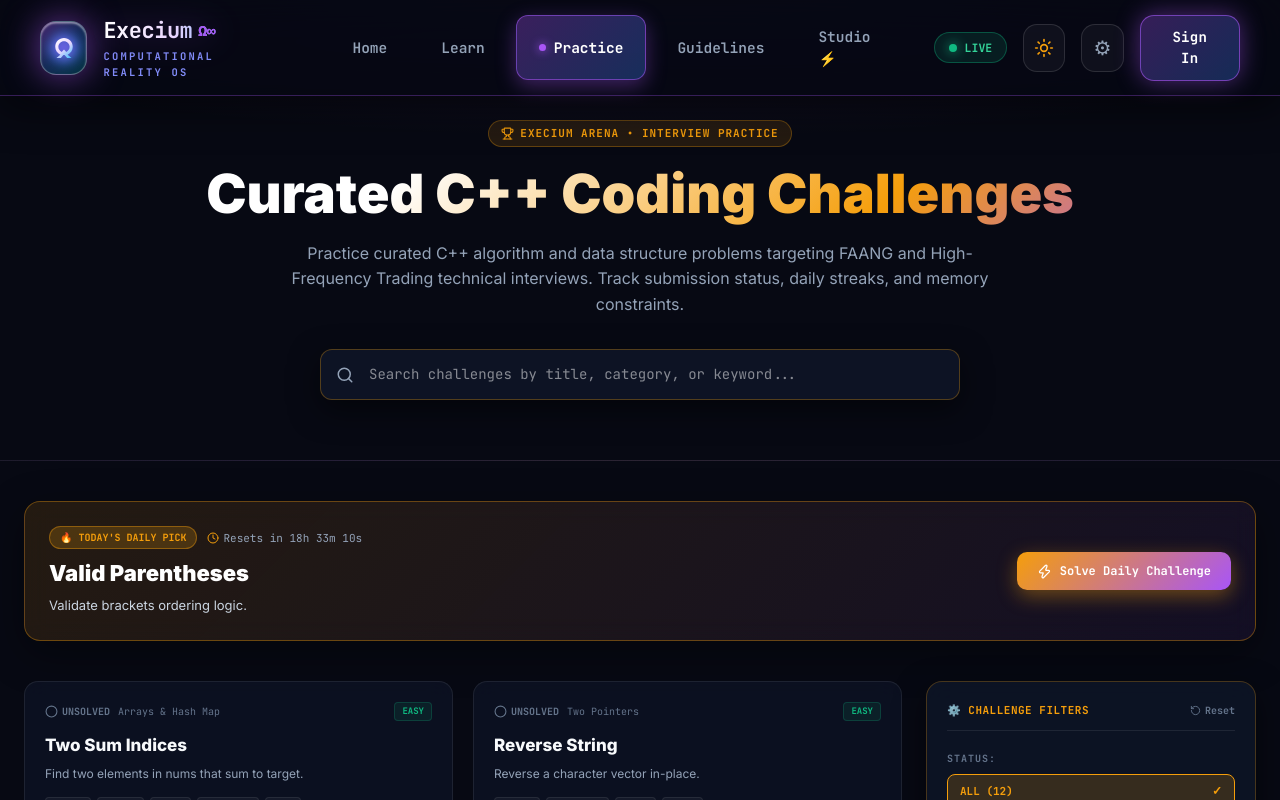
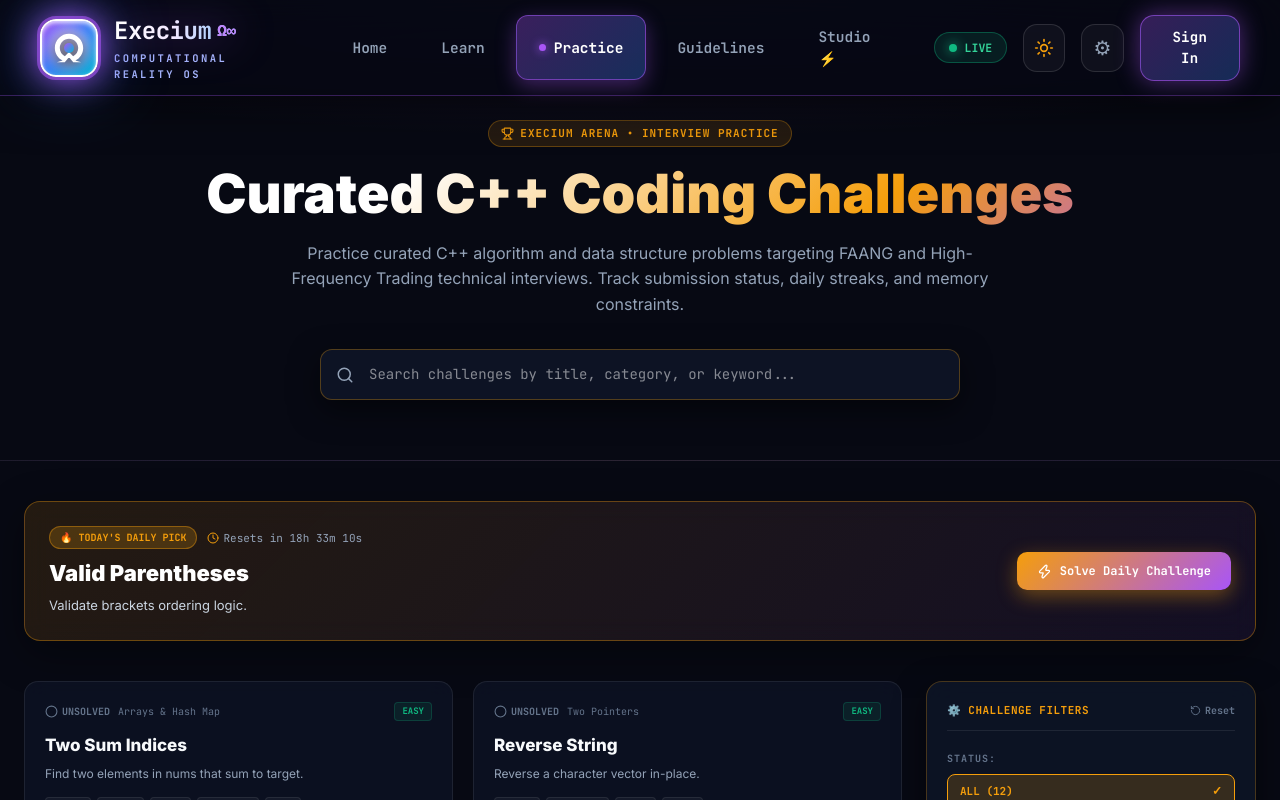
Before and after one commit to thakurcodeshere/Execium, a Next.js app: page /practice in a window 1280 px wide. Shown: the top 800 px of the page. Built offline with nearby package versions, Linux system fonts and the light colour scheme.

Commit message:
Redesign Execium logo icon to supreme hyper-highlighted Quantum Omega emblem badge with neon multi-aura glow

```diff
--- a/components/Navbar.tsx
+++ b/components/Navbar.tsx
@@ -58,57 +58,59 @@ export default function Navbar() {
       fontFamily: "'Inter', sans-serif",
       boxShadow: "0 10px 40px rgba(0, 0, 0, 0.6)"
     }}>
-      {/* ── DOUBLE THICKNESS BRAND LOGO ICON & TYPOGRAPHY ── */}
+      {/* ── SUPREME HIGH-IMPACT EXECIUM BRAND LOGO ICON & TYPOGRAPHY ── */}
       <Link href="/" style={{ textDecoration: "none", display: "flex", alignItems: "center", gap: 16 }}>
-        {/* Scaled Quantum Omega SVG Icon Badge */}
+        {/* Supreme Hyper-Highlighted Quantum Omega Badge */}
         <div style={{
-          width: 54, height: 54, borderRadius: 16,
-          background: "linear-gradient(135deg, rgba(168,85,247,0.4), rgba(59,130,246,0.3), rgba(6,182,212,0.25))",
-          border: "1.5px solid rgba(255, 255, 255, 0.3)",
+          width: 58, height: 58, borderRadius: 16,
+          background: "linear-gradient(135deg, #a855f7 0%, #3b82f6 50%, #06b6d4 100%)",
+          border: "2px solid #ffffff",
+          outline: "3px solid rgba(168, 85, 247, 0.6)",
           display: "flex", alignItems: "center", justifyContent: "center",
-          boxShadow: "0 0 35px rgba(168,85,247,0.6), inset 0 1.5px 2px rgba(255,255,255,0.5)",
-          position: "relative", overflow: "hidden", transition: "all 0.3s ease"
+          boxShadow: "0 0 35px #a855f7, 0 0 65px rgba(59,130,246,0.7), inset 0 2px 4px rgba(255,255,255,0.8)",
+          position: "relative", overflow: "hidden", transition: "all 0.3s ease",
+          cursor: "pointer", flexShrink: 0
         }}>
-          {/* Inner Ambient Glow Dot */}
+          {/* Pulsing Core Energy Orb */}
           <div style={{
-            position: "absolute", width: 30, height: 30, borderRadius: "50%",
-            background: "radial-gradient(circle, #a855f7 0%, #3b82f6 70%, transparent 100%)",
-            filter: "blur(6px)", opacity: 0.85
+            position: "absolute", width: 40, height: 40, borderRadius: "50%",
+            background: "radial-gradient(circle, #ffffff 0%, #e9d5ff 40%, transparent 100%)",
+            filter: "blur(6px)", opacity: 0.9
           }} />
 
-          {/* Scaled Glowing Quantum Omega + Infinity SVG Logo */}
-          <svg width="30" height="30" viewBox="0 0 24 24" fill="none" xmlns="http://www.w3.org/2000/svg" style={{ zIndex: 2 }}>
+          {/* Bold Supreme Quantum Omega SVG Emblem */}
+          <svg width="34" height="34" viewBox="0 0 24 24" fill="none" xmlns="http://www.w3.org/2000/svg" style={{ zIndex: 3, filter: "drop-shadow(0 3px 6px rgba(0,0,0,0.8))" }}>
             <path
-              d="M12 4C8.13401 4 5 7.13401 5 11C5 13.8241 6.67138 16.2573 9.07007 17.3621L6 20H9.5L11.5 17.5H12.5L14.5 20H18L14.9299 17.3621C17.3286 16.2573 19 13.8241 19 11C19 7.13401 15.866 4 12 4ZM12 6.5C14.4853 6.5 16.5 8.51472 16.5 11C16.5 12.8252 15.4116 14.396 13.8447 15.1055L12 13.2L10.1553 15.1055C8.58841 14.396 7.5 12.8252 7.5 11C7.5 8.51472 9.51472 6.5 12 6.5Z"
-              fill="url(#execium-logo-grad-lg)"
+              d="M12 2C6.47715 2 2 6.47715 2 12C2 15.8906 4.22541 19.2605 7.4878 20.8711L3.5 22H9L11.5 19H12.5L15 22H20.5L16.5122 20.8711C19.7746 19.2605 22 15.8906 22 12C22 6.47715 17.5228 2 12 2ZM12 5.5C15.5899 5.5 18.5 8.41015 18.5 12C18.5 14.5422 17.0392 16.7423 14.9316 17.7842L12 14.8L9.06836 17.7842C6.96084 16.7423 5.5 14.5422 5.5 12C5.5 8.41015 8.41015 5.5 12 5.5Z"
+              fill="#ffffff"
             />
+            <circle cx="12" cy="12" r="3.5" fill="url(#supreme-core-grad)" />
             <defs>
-              <linearGradient id="execium-logo-grad-lg" x1="5" y1="4" x2="19" y2="20" gradientUnits="userSpaceOnUse">
-                <stop stopColor="#ffffff" />
-                <stop offset="0.5" stopColor="#e9d5ff" />
-                <stop offset="1" stopColor="#38bdf8" />
+              <linearGradient id="supreme-core-grad" x1="8.5" y1="8.5" x2="15.5" y2="15.5" gradientUnits="userSpaceOnUse">
+                <stop stopColor="#a855f7" />
+                <stop offset="1" stopColor="#06b6d4" />
               </linearGradient>
             </defs>
           </svg>
         </div>
 
         <div>
-          {/* Scaled Logo Title */}
+          {/* Supreme Logo Title */}
           <div style={{
-            fontFamily: "'JetBrains Mono', monospace", fontWeight: 900, fontSize: 22,
+            fontFamily: "'JetBrains Mono', monospace", fontWeight: 900, fontSize: 24,
             letterSpacing: "-0.5px",
-            background: "linear-gradient(90deg, #ffffff 0%, #e9d5ff 40%, #60a5fa 75%, #38bdf8 100%)",
+            background: "linear-gradient(90deg, #ffffff 0%, #f3e8ff 35%, #93c5fd 70%, #38bdf8 100%)",
             WebkitBackgroundClip: "text", WebkitTextFillColor: "transparent",
             display: "flex", alignItems: "center", gap: 6,
-            filter: "drop-shadow(0 0 16px rgba(168,85,247,0.4))"
+            filter: "drop-shadow(0 0 20px rgba(168,85,247,0.6))"
           }}>
-            Execium <span style={{ fontSize: 15, color: "#a855f7", WebkitTextFillColor: "#a855f7" }}>Ω∞</span>
+            Execium <span style={{ fontSize: 16, color: "#c084fc", WebkitTextFillColor: "#c084fc", fontWeight: 900 }}>Ω∞</span>
           </div>
 
-          {/* Scaled Subtitle */}
+          {/* Subtitle */}
           <div style={{
-            fontSize: 10.5, color: "#818cf8", fontFamily: "'JetBrains Mono', monospace",
-            letterSpacing: 2.2, fontWeight: 800, textTransform: "uppercase", marginTop: 2
+            fontSize: 10.5, color: "#a5b4fc", fontFamily: "'JetBrains Mono', monospace",
+            letterSpacing: 2.4, fontWeight: 900, textTransform: "uppercase", marginTop: 2
           }}>
             COMPUTATIONAL REALITY OS
           </div>
--- a/components/studio/LBarVertical.tsx
+++ b/components/studio/LBarVertical.tsx
@@ -462,31 +462,32 @@ export default function LBarVertical({ width, setWidth, onStartResize }: LBarVer
         justifyContent: isExpanded ? "space-between" : "center",
         padding: isExpanded ? "0 14px" : "0 8px", width: "100%"
       }}>
-        <Link href="/" style={{ textDecoration: "none", display: "flex", alignItems: "center", gap: 10 }}>
-          {/* New Quantum Omega SVG Icon Badge */}
+        <Link href="/" style={{ textDecoration: "none", display: "flex", alignItems: "center", gap: 12 }}>
+          {/* Supreme Hyper-Highlighted Quantum Omega Badge */}
           <div style={{
-            width: 38, height: 38, borderRadius: 11,
-            background: "linear-gradient(135deg, rgba(168,85,247,0.4), rgba(59,130,246,0.3), rgba(6,182,212,0.2))",
-            border: "1px solid rgba(255, 255, 255, 0.25)",
+            width: 44, height: 44, borderRadius: 13,
+            background: "linear-gradient(135deg, #a855f7 0%, #3b82f6 50%, #06b6d4 100%)",
+            border: "2px solid #ffffff",
+            outline: "2.5px solid rgba(168, 85, 247, 0.6)",
             display: "flex", alignItems: "center", justifyContent: "center",
-            boxShadow: "0 0 20px rgba(168,85,247,0.5), inset 0 1px 1px rgba(255,255,255,0.4)",
+            boxShadow: "0 0 25px #a855f7, 0 0 45px rgba(59,130,246,0.6), inset 0 1.5px 3px rgba(255,255,255,0.8)",
             position: "relative", overflow: "hidden", cursor: "pointer", flexShrink: 0
           }}>
             <div style={{
-              position: "absolute", width: 20, height: 20, borderRadius: "50%",
-              background: "radial-gradient(circle, #a855f7 0%, #3b82f6 70%, transparent 100%)",
-              filter: "blur(4px)", opacity: 0.8
+              position: "absolute", width: 28, height: 28, borderRadius: "50%",
+              background: "radial-gradient(circle, #ffffff 0%, #e9d5ff 40%, transparent 100%)",
+              filter: "blur(5px)", opacity: 0.85
             }} />
-            <svg width="22" height="22" viewBox="0 0 24 24" fill="none" xmlns="http://www.w3.org/2000/svg" style={{ zIndex: 2 }}>
+            <svg width="26" height="26" viewBox="0 0 24 24" fill="none" xmlns="http://www.w3.org/2000/svg" style={{ zIndex: 3, filter: "drop-shadow(0 2px 4px rgba(0,0,0,0.8))" }}>
               <path
-                d="M12 4C8.13401 4 5 7.13401 5 11C5 13.8241 6.67138 16.2573 9.07007 17.3621L6 20H9.5L11.5 17.5H12.5L14.5 20H18L14.9299 17.3621C17.3286 16.2573 19 13.8241 19 11C19 7.13401 15.866 4 12 4ZM12 6.5C14.4853 6.5 16.5 8.51472 16.5 11C16.5 12.8252 15.4116 14.396 13.8447 15.1055L12 13.2L10.1553 15.1055C8.58841 14.396 7.5 12.8252 7.5 11C7.5 8.51472 9.51472 6.5 12 6.5Z"
-                fill="url(#studio-logo-grad)"
+                d="M12 2C6.47715 2 2 6.47715 2 12C2 15.8906 4.22541 19.2605 7.4878 20.8711L3.5 22H9L11.5 19H12.5L15 22H20.5L16.5122 20.8711C19.7746 19.2605 22 15.8906 22 12C22 6.47715 17.5228 2 12 2ZM12 5.5C15.5899 5.5 18.5 8.41015 18.5 12C18.5 14.5422 17.0392 16.7423 14.9316 17.7842L12 14.8L9.06836 17.7842C6.96084 16.7423 5.5 14.5422 5.5 12C5.5 8.41015 8.41015 5.5 12 5.5Z"
+                fill="#ffffff"
               />
+              <circle cx="12" cy="12" r="3.5" fill="url(#supreme-studio-core)" />
               <defs>
-                <linearGradient id="studio-logo-grad" x1="5" y1="4" x2="19" y2="20" gradientUnits="userSpaceOnUse">
-                  <stop stopColor="#ffffff" />
-                  <stop offset="0.5" stopColor="#e9d5ff" />
-                  <stop offset="1" stopColor="#38bdf8" />
+                <linearGradient id="supreme-studio-core" x1="8.5" y1="8.5" x2="15.5" y2="15.5" gradientUnits="userSpaceOnUse">
+                  <stop stopColor="#a855f7" />
+                  <stop offset="1" stopColor="#06b6d4" />
                 </linearGradient>
               </defs>
             </svg>
@@ -494,10 +495,10 @@ export default function LBarVertical({ width, setWidth, onStartResize }: LBarVer
 
           {isExpanded && (
             <div style={{ display: "flex", flexDirection: "column" }}>
-              <span style={{ fontSize: 13, fontWeight: 900, color: T.uiText, fontFamily: "'JetBrains Mono', monospace", letterSpacing: "-0.3px", display: "flex", alignItems: "center", gap: 3 }}>
-                Execium <span style={{ fontSize: 10, color: "#a855f7" }}>Ω∞</span>
+              <span style={{ fontSize: 15, fontWeight: 900, color: T.uiText, fontFamily: "'JetBrains Mono', monospace", letterSpacing: "-0.3px", display: "flex", alignItems: "center", gap: 4 }}>
+                Execium <span style={{ fontSize: 11, color: "#c084fc", fontWeight: 900 }}>Ω∞</span>
               </span>
-              <span style={{ fontSize: 7.5, color: T.uiTextMuted, letterSpacing: 1, fontWeight: 800 }}>COMPUTATIONAL OS</span>
+              <span style={{ fontSize: 8, color: T.uiTextMuted, letterSpacing: 1.2, fontWeight: 900 }}>COMPUTATIONAL OS</span>
             </div>
           )}
         </Link>
```
